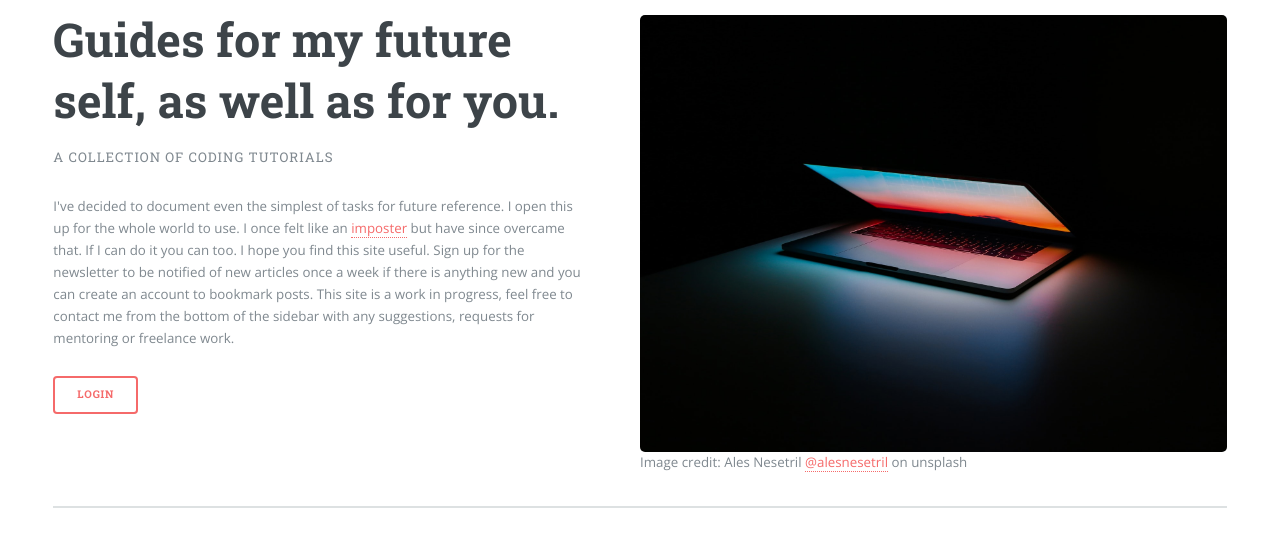
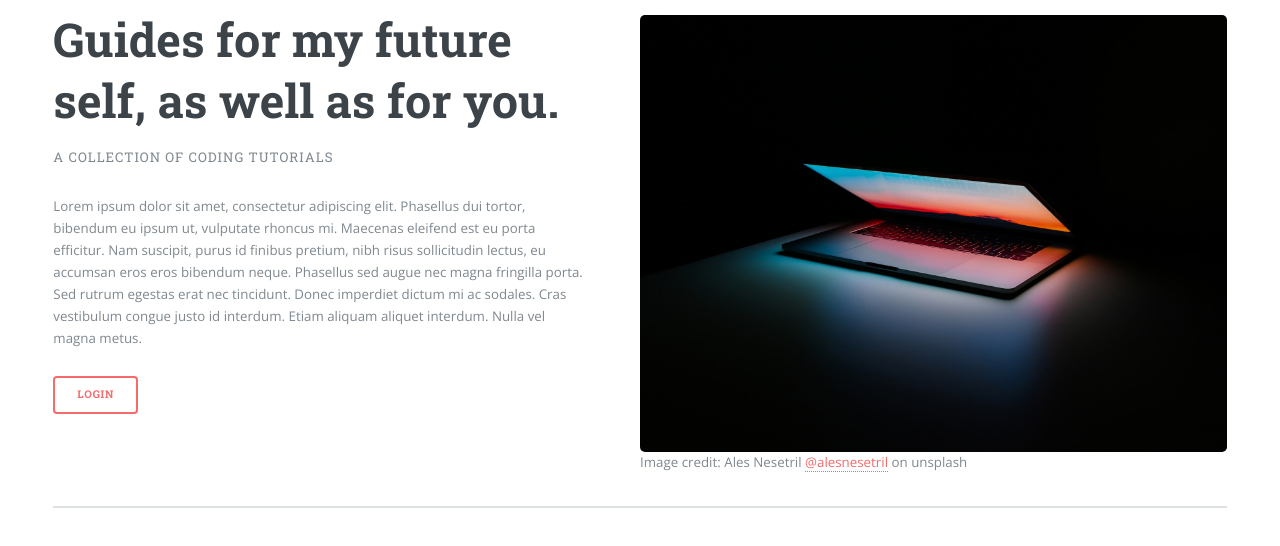
Before and after one commit to beasyx0/djangoimposter, a Django app: page / in a window 1280 px wide. Shown: the part 148-694 px from the top of the page. Run offline with Django 3.2, Linux system fonts and the light colour scheme; data that the repository does not hold is empty; some libraries are stand-ins or nearby versions.

Commit message:
added lorem

```diff
--- a/djangoimposter/templates/components/banner.html
+++ b/djangoimposter/templates/components/banner.html
@@ -7,14 +7,12 @@
 				as well as for you.</h1>
 			<p>A collection of coding tutorials</p>
 		</header>
-		<p>I've decided to document even the simplest of tasks for future reference.
-			I open this up for the whole world to use. I once felt like an
-			<a href="https://en.wikipedia.org/wiki/Impostor_syndrome">imposter</a>
-			but have since overcame that. If I can do it you can too. I hope you find this site
-			useful. Sign up for the newsletter to be notified of new articles once a week if
-			there is anything new and you can create an account to bookmark posts. This site is
-			a work in progress, feel free to contact me from the bottom of the sidebar with any
-			suggestions, requests for mentoring or freelance work.
+		<p>Lorem ipsum dolor sit amet, consectetur adipiscing elit. Phasellus dui tortor,
+			bibendum eu ipsum ut, vulputate rhoncus mi. Maecenas eleifend est eu porta efficitur.
+			Nam suscipit, purus id finibus pretium, nibh risus sollicitudin lectus, eu accumsan
+			eros eros bibendum neque. Phasellus sed augue nec magna fringilla porta. Sed rutrum
+			egestas erat nec tincidunt. Donec imperdiet dictum mi ac sodales. Cras vestibulum congue
+			justo id interdum. Etiam aliquam aliquet interdum. Nulla vel magna metus.
 		</p>
 		<ul class="actions">
 			{% if not user.is_authenticated %}
```
